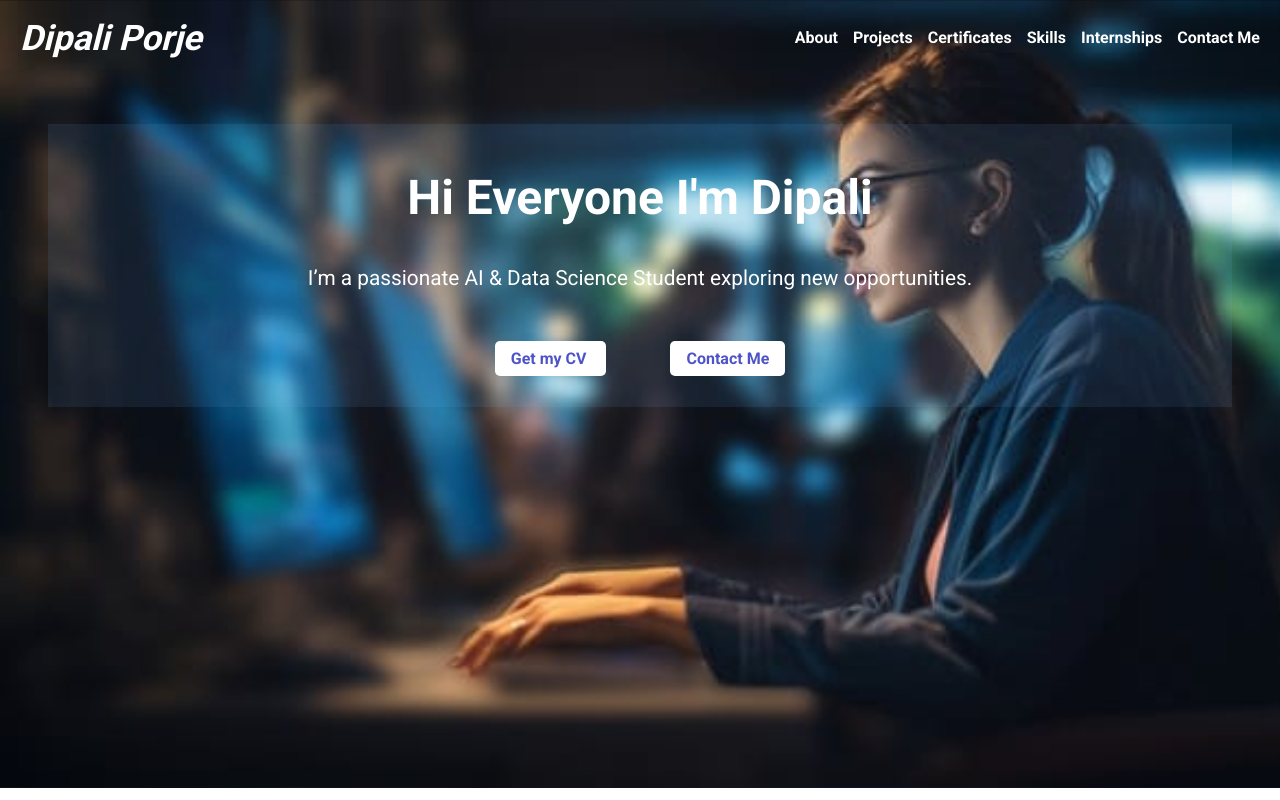
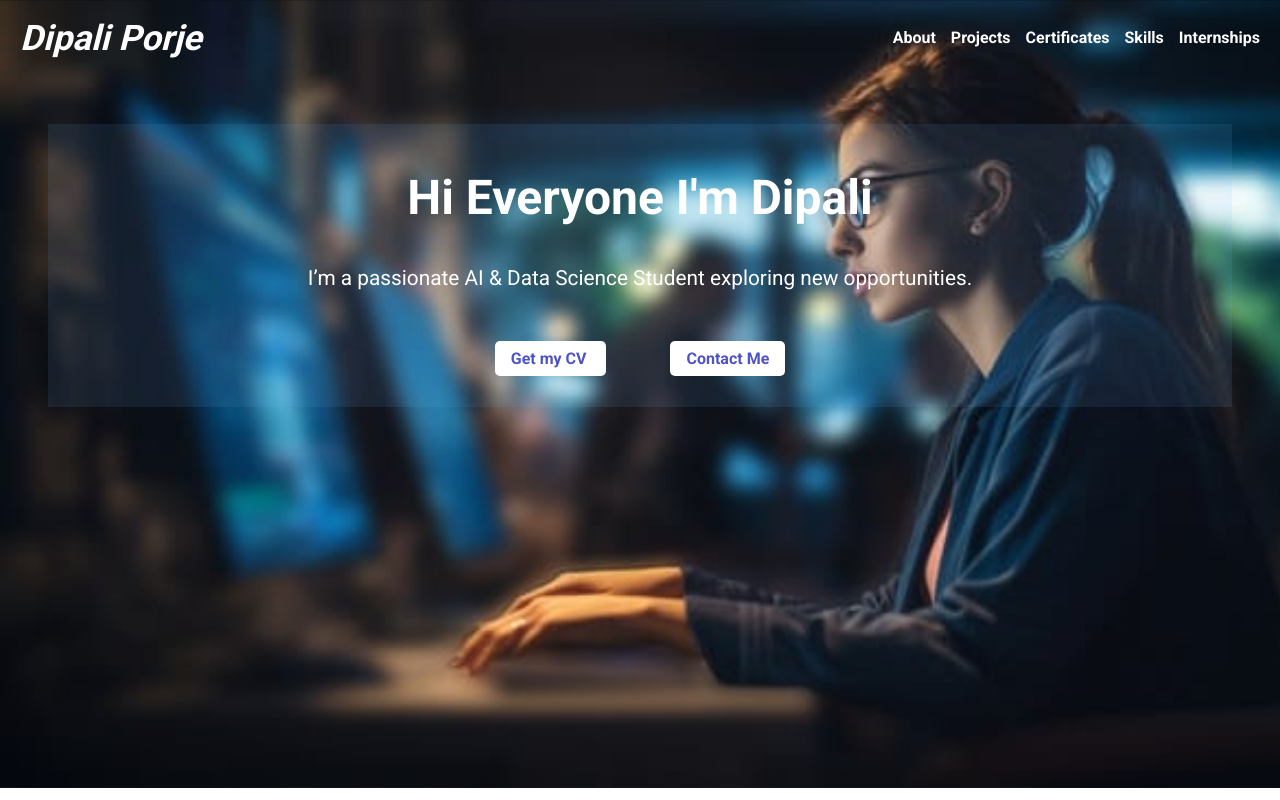
Before and after one commit to Dipali-Porje/personal-portfolio-website, a plain HTML site: page index.html in a window 1280 px wide. Shown: the top 800 px of the page. Drawn offline with Linux system fonts and the light colour scheme.

Commit message:
Update index.html

```diff
--- a/index.html
+++ b/index.html
@@ -22,7 +22,6 @@
                 <li><a href="#certificates">Certificates</a></li>
                 <li><a href="#skills">Skills</a></li>
                 <li><a href="#internships">Internships</a></li>
-                <li> <a href="#contact">Contact Me</a></li>
             </ul>
 
         </header>
```
